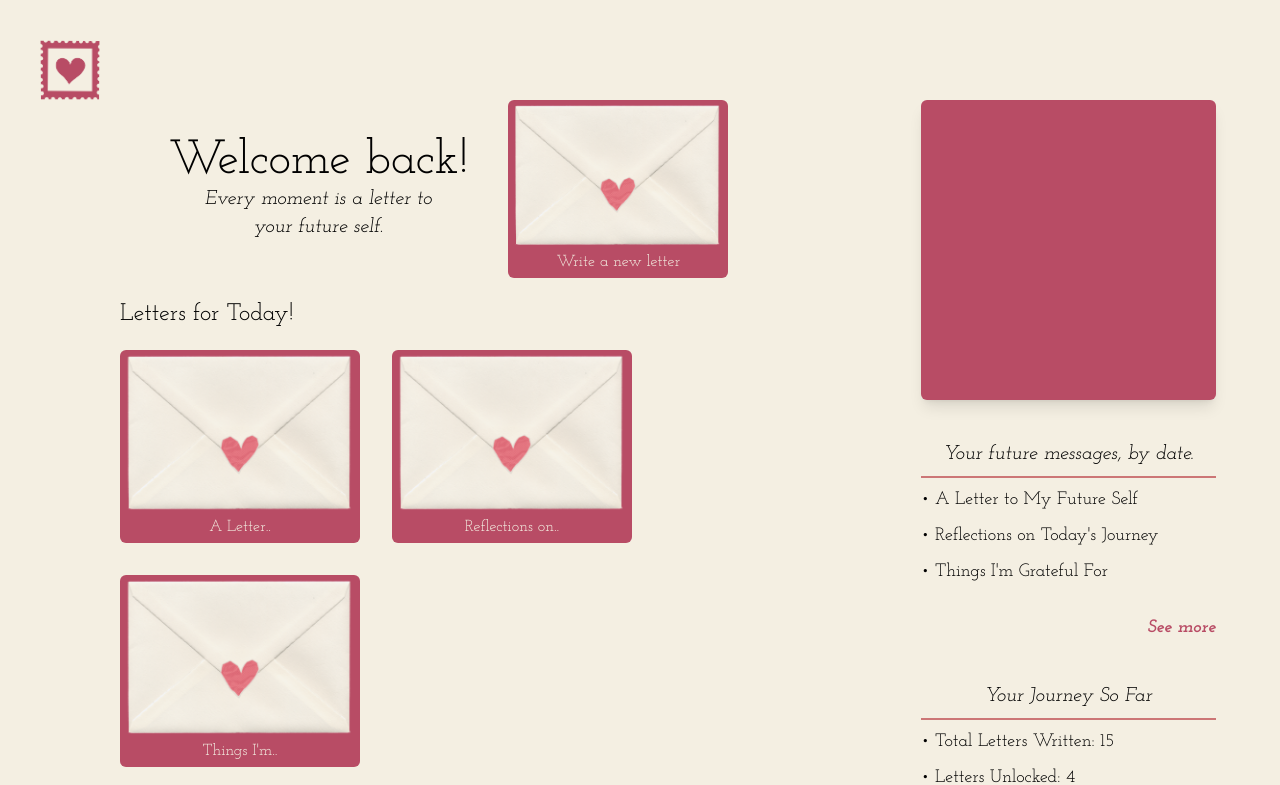
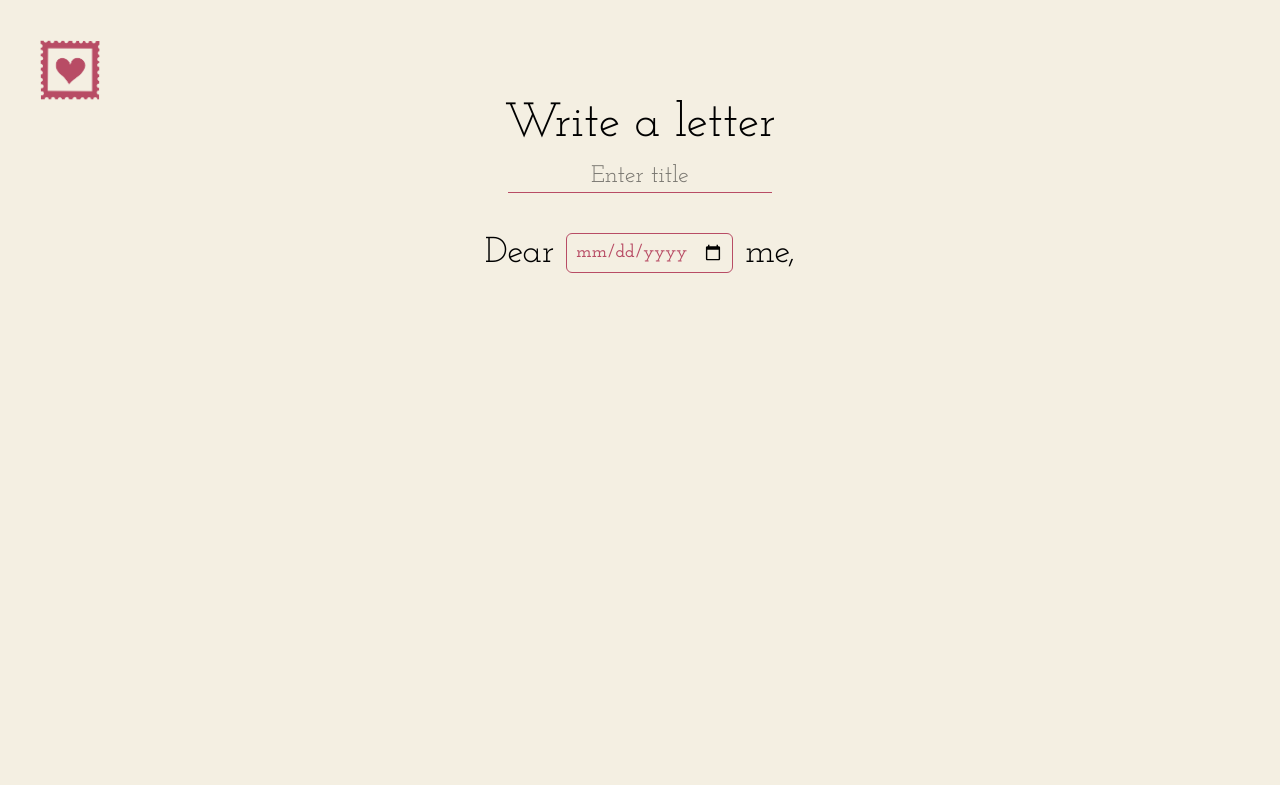
Before and after one commit to maryannintech/sincerely-me, a React (Vite) app: page / in a window 1280 px wide. Shown: the top 785 px of the page. Built offline with nearby package versions, Linux system fonts and the light colour scheme; some icons are missing.

Commit message:
feat: implement Navbar component and update App to use MakeLetter

```diff
--- a/src/App.jsx
+++ b/src/App.jsx
@@ -2,11 +2,13 @@ import { SignIn } from './pages/SignIn'
 import { LogIn } from './pages/LogIn'
 import { Dashboard } from './pages/Dashboard'
 import { Loading } from './pages/Loading'
+import { Navbar } from './components/Navbar'
+import { MakeLetter } from './pages/MakeLetter'
 
 function App() {
   return (
     <>
-     <Dashboard />
+     <MakeLetter />
     </>
   )
 }
--- /dev/null
+++ b/src/components/Navbar.jsx
@@ -0,0 +1,18 @@
+export function Navbar() {
+  return (
+    <div className="flex sm:flex-col justify-center items-center sm:items-start sm:gap-10 mb-10 sm:mb-0">
+      <div>
+        <img
+          src="src/assets/images/logo.png"
+          className="hidden sm:block w-15 "
+        ></img>
+      </div>
+      <div className="text-[var(--primary-color)] sm:text-4xl text-3xl flex sm:flex-col justify-center gap-10 sm:gap-3 fixed bottom-0 sm:top-0 py-3 bg-[var(--cream-color)] sm:bg-transparent border-t-2 sm:border-0 border-[var(--primary-color)] w-full sm:w-auto">
+        <i className="bx  bxs-home-heart cursor-pointer"></i>
+        <i className="bx  bxs-plus-square cursor-pointer"></i>
+        <i className="bx  bxs-grid-search cursor-pointer"></i>
+        <i className="bx  bxs-info-circle cursor-pointer"></i>
+      </div>
+    </div>
+  );
+}
--- a/src/pages/Dashboard.jsx
+++ b/src/pages/Dashboard.jsx
@@ -1,4 +1,5 @@
 import { LetterCard } from "../components/LetterCard";
+import { Navbar } from "../components/Navbar";
 
 export function Dashboard() {
   const letters = [
@@ -9,20 +10,7 @@ export function Dashboard() {
   document.title = "Dashboard - Sincerely Me";
   return (
     <div className="sm:p-10 px-4 select-none">
-      <div className="flex sm:flex-col justify-center items-center sm:items-start sm:gap-10 mb-10 sm:mb-0">
-        <div>
-          <img
-            src="src/assets/images/logo.png"
-            className="hidden sm:block w-15 "
-          ></img>
-        </div>
-        <div className="text-[var(--primary-color)] sm:text-4xl text-3xl flex sm:flex-col justify-center gap-10 sm:gap-3 fixed bottom-0 sm:top-0 py-3 bg-[var(--cream-color)] sm:bg-transparent border-t-2 sm:border-0 border-[var(--primary-color)] w-full sm:w-auto">
-          <i className="bx  bxs-home-heart cursor-pointer"></i>
-          <i className="bx  bxs-plus-square cursor-pointer"></i>
-          <i className="bx  bxs-grid-search cursor-pointer"></i>
-          <i className="bx  bxs-info-circle cursor-pointer"></i>
-        </div>
-      </div>
+      <Navbar />
 
       <div className=" flex justify-evenly gap-10">
         <div className="left flex flex-col justify-center gap-5 items-center ">
--- /dev/null
+++ b/src/pages/MakeLetter.jsx
@@ -0,0 +1,32 @@
+import { Navbar } from "../components/Navbar";
+
+export function MakeLetter() {
+  return (
+    <div className="sm:p-10 px-4 select-none">
+      <Navbar />
+      <div>
+        <form className="flex flex-col items-center justify-center">
+          <label htmlFor="title" className="text-3xl sm:text-5xl">
+            Write a letter
+          </label>
+          <input
+            id="title"
+            type="text"
+            placeholder="Enter title"
+            className="text-center text-lg sm:text-2xl border-b-1 border-[var(--primary-color)] mt-1 sm:mt-3 focus:outline-none"
+            required
+          ></input>
+          <div className="flex gap-2 text-lg mt-5 sm:mt-10">
+            <p className="sm:text-4xl sm:mr-1">Dear </p>
+            <input
+              type="date"
+              min={new Date().toISOString().split("T")[0]}
+              className="border-1 px-2 rounded-md border-[var(--primary-color)] text-[var(--primary-color)] font-semibold"
+            ></input>
+            <p className="sm:text-4xl sm:ml-1"> me,</p>
+          </div>
+        </form>
+      </div>
+    </div>
+  );
+}
```
